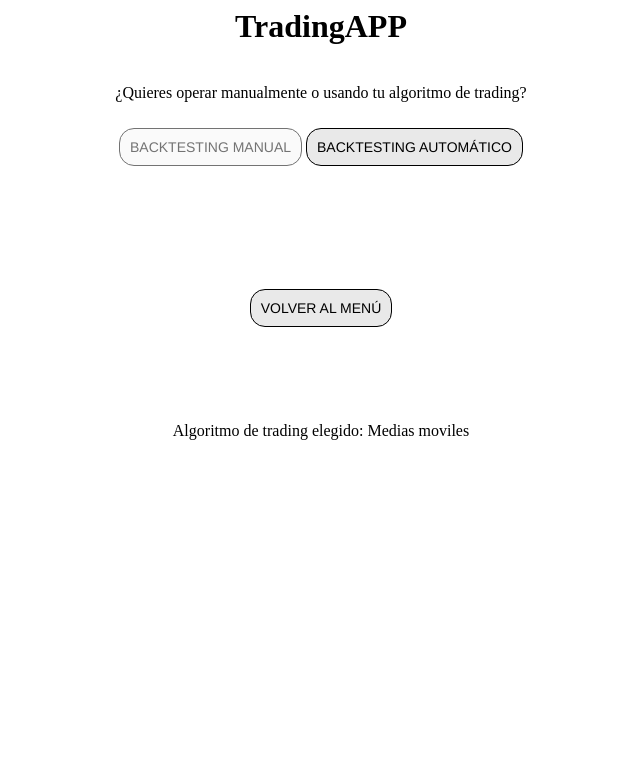
After one commit to mcarmona99/TFG, a Django app: page /backtesting/ in a window 1280 px wide. The commit adds this page. Shown: the top 783 px of the page, without its empty margins (319-959 px from the left). Run offline with Django 3.2, Linux system fonts and the light colour scheme.

Commit message:
Añadida interfaz backtesting

```diff
--- a/TradingAPP/Interface/models.py
+++ b/TradingAPP/Interface/models.py
@@ -5,6 +5,7 @@ from django.db import models
 
 class Sesion(models.Model):
     algoritmo_elegido = models.ForeignKey('AlgoritmoTrading', on_delete=models.SET_NULL, null=True)
+    logued_MT5 = models.BooleanField(default=True)
 
     def __str__(self):
         return self.algoritmo_elegido.__str__()
--- a/TradingAPP/Interface/static/TradingAPP/style.css
+++ b/TradingAPP/Interface/static/TradingAPP/style.css
@@ -3,6 +3,18 @@
     padding: 10px; /*espacio alrededor texto*/
     background-color: #e9e9e9; /*color botón*/
     color: #000000; /*color texto*/
+    text-decoration: none; /*decoración texto*/
+    text-transform: uppercase; /*capitalización texto*/
+    font-family: 'Helvetica', sans-serif; /*tipografía texto*/
+    border-radius: 15px; /*bordes redondos*/
+    font-size: 14px;
+    text-align: center;
+}
+.boton_inhabilitado {
+    border: 1px solid #737373; /*anchura, estilo y color borde*/
+    padding: 10px; /*espacio alrededor texto*/
+    background-color: #fafafa; /*color botón*/
+    color: #737373; /*color texto*/
     text-decoration: none; /*decoración texto*/
     text-transform: uppercase; /*capitalización texto*/
     font-family: 'Helvetica', sans-serif; /*tipografía texto*/
--- /dev/null
+++ b/TradingAPP/Interface/templates/TradingAPP/menu_backtesting.html
@@ -0,0 +1,35 @@
+{% load static %}
+<link rel="stylesheet" type="text/css" href="{% static 'TradingAPP/style.css' %}">
+
+<!DOCTYPE html>
+<html>
+
+<title>TradingAPP</title>
+
+<H1 align="center">TradingAPP</H1>
+
+<br>
+
+<body class="center">
+
+¿Quieres operar manualmente o usando tu algoritmo de trading?
+
+<br><br><br>
+
+<a class="boton_inhabilitado">Backtesting Manual</a>
+
+<a class="boton" href="{% url 'Backtesting Automatico'%}">Backtesting Automático</a>
+
+
+</body>
+
+<br><br><br><br><br><br><br><br><br>
+
+<a class="boton" href="{% url 'Menu Principal'%}">Volver al menú</a>
+
+<br><br><br><br><br><br>
+{% if sesion_actual.algoritmo_elegido %} <p>Algoritmo de trading elegido: {{ sesion_actual.algoritmo_elegido }}</p>{% endif %}
+
+
+
+</html>
--- a/TradingAPP/Interface/views.py
+++ b/TradingAPP/Interface/views.py
@@ -3,10 +3,10 @@ from django.shortcuts import render
 from .models import AlgoritmoTrading, Sesion
 
 sesion_actual = Sesion.objects.all()[0]
+context = {'sesion_actual': sesion_actual}
 
 
 def menu_principal(request):
-    context = {'sesion_actual': sesion_actual}
     return render(request, "TradingAPP/menu_principal.html", context)
 
 
@@ -30,5 +30,12 @@ def elegir_estrategia(request, algoritmo_id):
         sesion_actual.algoritmo_elegido = algoritmo
         sesion_actual.save()
 
-    context = {'sesion_actual': sesion_actual}
     return render(request, "TradingAPP/elegir_estrategia.html", context)
+
+
+def menu_backtesting(request):
+    return render(request, "TradingAPP/menu_backtesting.html", context)
+
+
+def backtesting_auto(request):
+    return render(request, "TradingAPP/backtesting_auto.html", context)
--- a/TradingAPP/TradingAPP/urls.py
+++ b/TradingAPP/TradingAPP/urls.py
@@ -17,8 +17,15 @@ from django.urls import path
 from Interface import views
 
 urlpatterns = [
+    # Menu principal
     path('', views.menu_principal, name='Menu Principal'),
+
+    # Urls de selección de estrategia
     path('estrategias/', views.estrategias_trading, name='Estrategias Trading'),
     path('estrategias/<int:algoritmo_id>/', views.estrategias_trading_descripcion, name='Elegir Estrategias Trading'),
     path('estrategias/<int:algoritmo_id>/elegir_estrategia_trading', views.elegir_estrategia),
+
+    # Urls de backtesting
+    path('backtesting/', views.menu_backtesting, name='Backtesting'),
+    path('backtesting/automatico/', views.backtesting_auto, name='Backtesting Automatico'),
 ]
```
Also changed, not shown: TradingAPP/Interface/templates/TradingAPP/backtesting_auto.html (added, +30 -0 lines), TradingAPP/Interface/templates/TradingAPP/menu_principal.html (+34 -1 lines), TradingAPP/Interface/migrations/0009_sesion_logued_mt5.py (added), TradingAPP/db.sqlite3, 2 other files.
